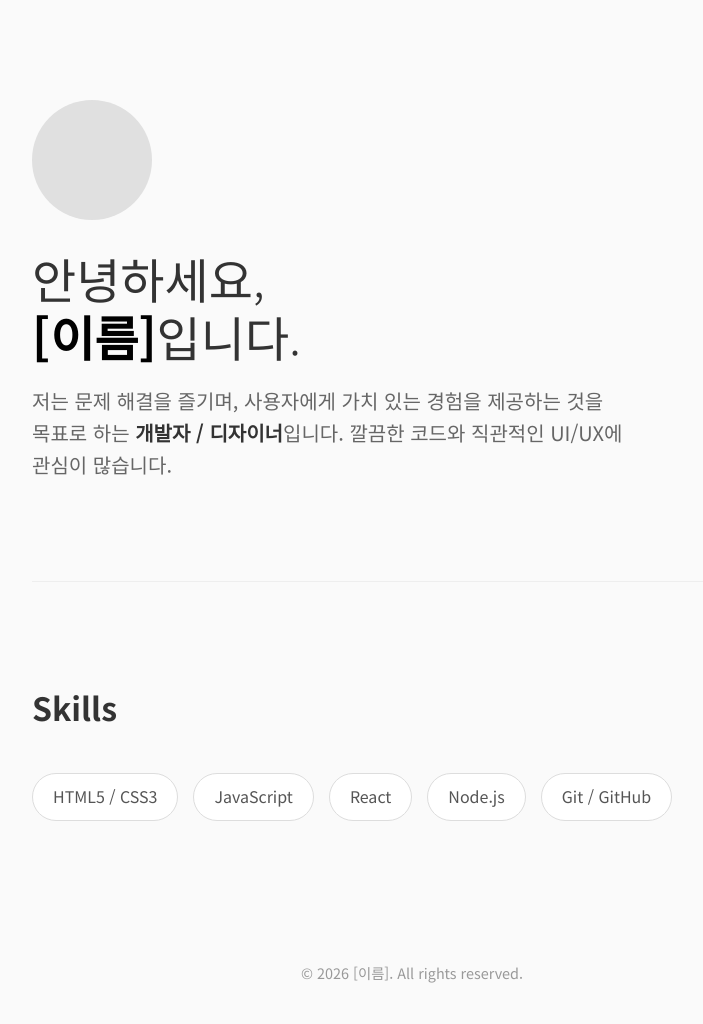
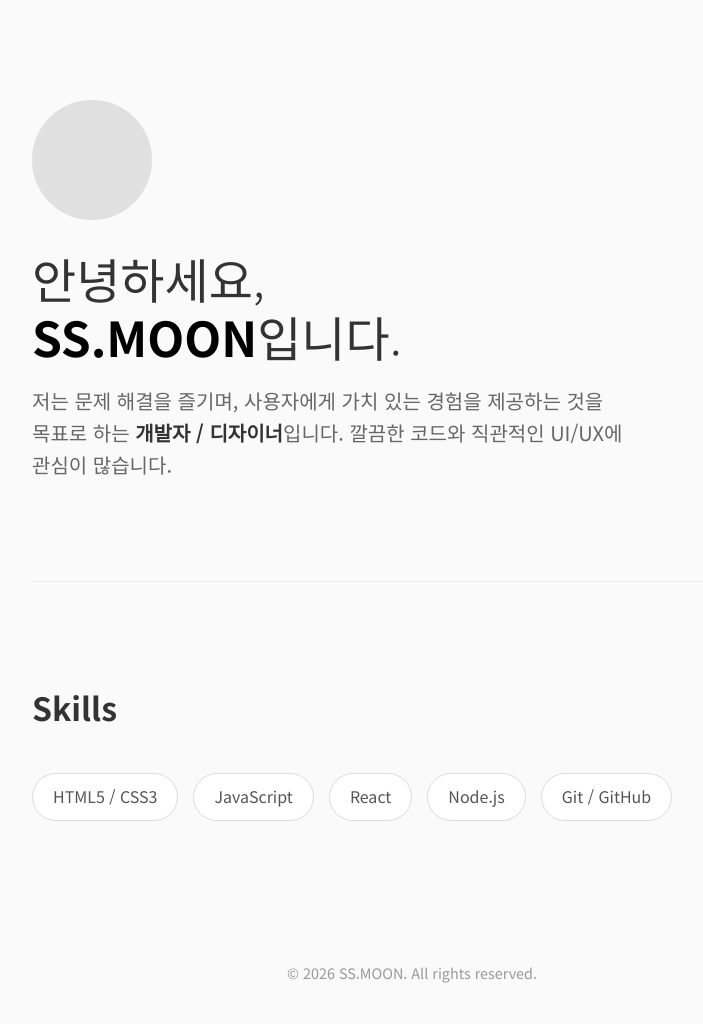
Before and after one commit to ryuboutintin/tetrisRepository, a plain HTML site: page src/exercise/sung00su99/day01/personal_landing2/index.html in a window 1280 px wide. Shown: the whole page, without its empty margins (228-931 px from the left). Drawn offline with Linux system fonts and the light colour scheme.

Commit message:
docs: 홈페이지 이름을 SS.MOON으로 업데이트

```diff
--- a/src/exercise/sung00su99/day01/personal_landing2/index.html
+++ b/src/exercise/sung00su99/day01/personal_landing2/index.html
@@ -3,7 +3,7 @@
 <head>
     <meta charset="UTF-8">
     <meta name="viewport" content="width=device-width, initial-scale=1.0">
-    <title>안녕하세요, 저는 [이름]입니다 | 개인 소개</title>
+    <title>안녕하세요, 저는 SS.MOON입니다 | 개인 소개</title>
     <!-- Google Fonts: Noto Sans KR -->
     <link rel="preconnect" href="https://fonts.googleapis.com">
     <link rel="preconnect" href="https://fonts.gstatic.com" crossorigin>
@@ -15,7 +15,7 @@
         <!-- 인사 및 소개 섹션 -->
         <section id="hero" class="section">
             <div class="profile-img-placeholder"></div>
-            <h1>안녕하세요, <br><strong>[이름]</strong>입니다.</h1>
+            <h1>안녕하세요, <br><strong>SS.MOON</strong>입니다.</h1>
             <p class="intro-text">
                 저는 문제 해결을 즐기며, 사용자에게 가치 있는 경험을 제공하는 것을 목표로 하는 <strong>개발자 / 디자이너</strong>입니다.
                 깔끔한 코드와 직관적인 UI/UX에 관심이 많습니다.
@@ -38,7 +38,7 @@
 
         <!-- 푸터 -->
         <footer>
-            <p>&copy; 2026 [이름]. All rights reserved.</p>
+            <p>&copy; 2026 SS.MOON. All rights reserved.</p>
         </footer>
     </div>
 </body>
```
